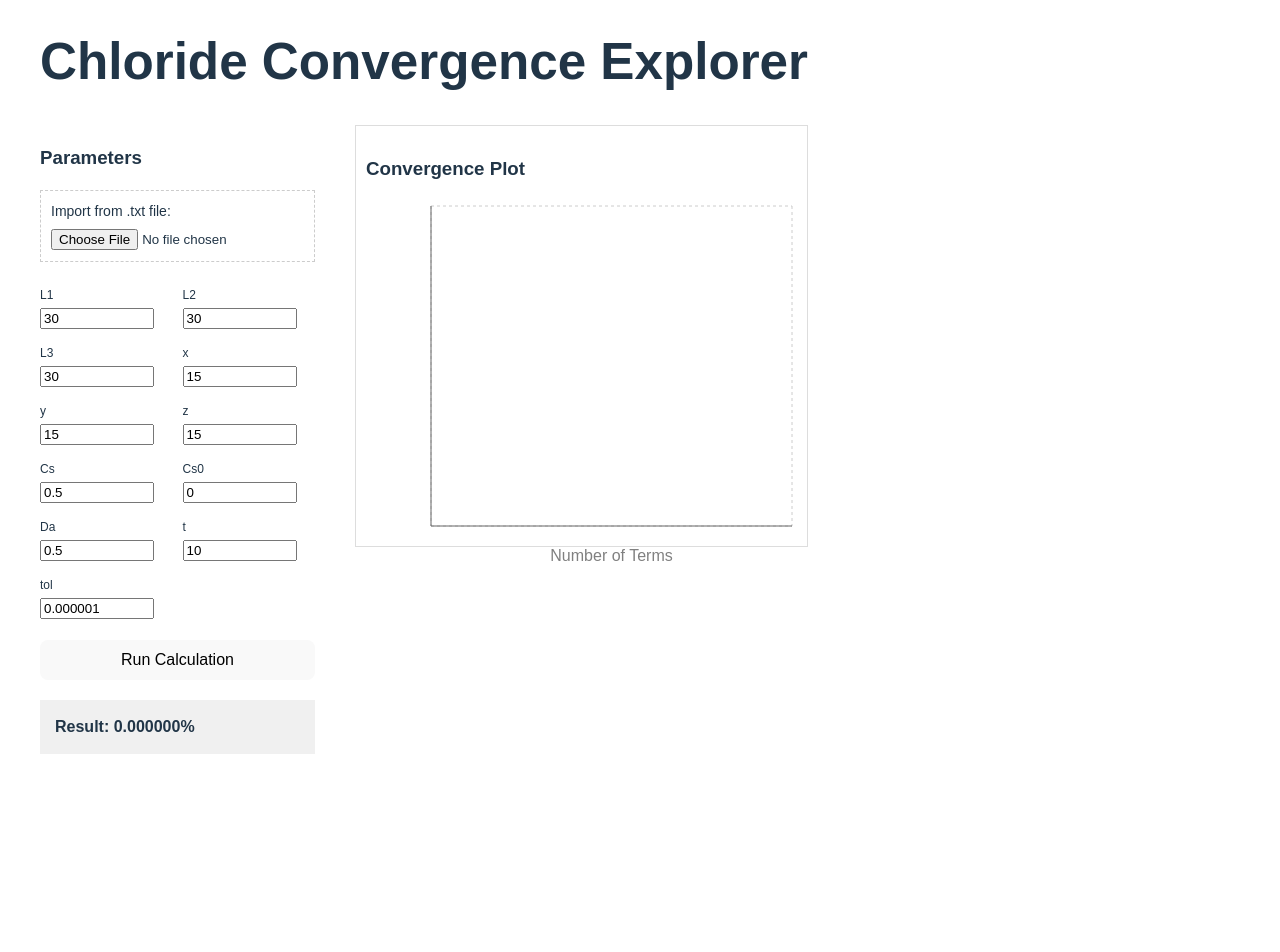
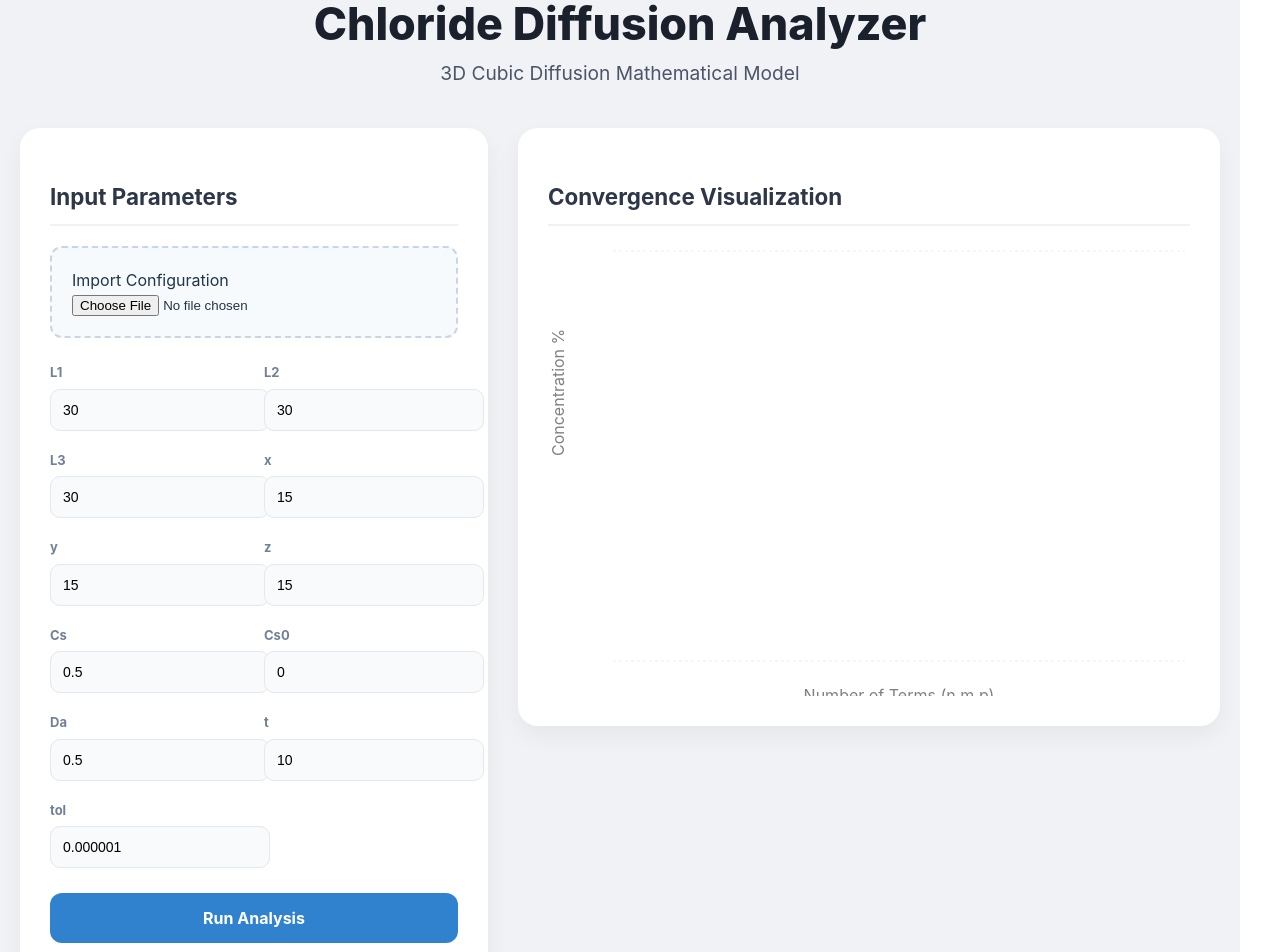
Before and after one commit to sano-thaya/Chloride-Calculator-web-app, a React (Vite) app in the folder chloride-calc/: page / in a window 1280 px wide. Shown: the part 40-992 px from the top of the page. Before the commit the page ends 834 px from the top, so only its background shows below. Built offline with nearby package versions, Linux system fonts and the light colour scheme.

Commit message:
Improve the UI and Add reset button

```diff
--- a/chloride-calc/src/App.jsx
+++ b/chloride-calc/src/App.jsx
@@ -1,6 +1,129 @@
 import { useState } from 'react';
 import { calculateChloride, getConvergenceData, parseInputFile } from './Logic/calculator';
 import { LineChart, Line, XAxis, YAxis, CartesianGrid, Tooltip, ResponsiveContainer } from 'recharts';
+
+const styles = {
+  page: {
+    backgroundColor: "#f0f2f5",
+    minHeight: "100vh",
+    padding: "40px 20px",
+    fontFamily: "'Inter', sans-serif",
+  },
+  container: {
+    maxWidth: "1200px",
+    margin: "0 auto",
+  },
+  header: {
+    marginBottom: "40px",
+    textAlign: "center", // Keeps Heading and Subtitle centered
+  },
+  title: {
+    color: "#1a202c",
+    fontSize: "2.8rem",
+    fontWeight: "800",
+    margin: "0",
+  },
+  subtitle: {
+    color: "#4a5568",
+    fontSize: "1.2rem",
+    marginTop: "10px",
+  },
+  mainGrid: {
+    display: "grid",
+    gridTemplateColumns: "1fr 1.5fr", // Left side is 1 part, Right side is 1.5 parts wide
+    gap: "30px",
+    alignItems: "start",
+  },
+  card: {
+    backgroundColor: "#ffffff",
+    padding: "30px",
+    borderRadius: "20px",
+    boxShadow: "0 10px 25px rgba(0,0,0,0.05)",
+    textAlign: "left", // Ensures all content inside cards starts from the left
+  },
+  cardTitle: {
+    fontSize: "1.4rem",
+    color: "#2d3748",
+    marginBottom: "20px",
+    borderBottom: "2px solid #edf2f7",
+    paddingBottom: "10px",
+  },
+  inputGrid: {
+    display: "grid",
+    gridTemplateColumns: "1fr 1fr", // Two columns of inputs
+    gap: "20px",
+  },
+  inputGroup: {
+    display: "flex",
+    flexDirection: "column",
+    alignItems: "flex-start", // Aligns labels and inputs to the left
+  },
+  fieldLabel: {
+    fontSize: "13px",
+    fontWeight: "700",
+    color: "#718096",
+    marginBottom: "6px",
+  },
+  input: {
+    width: "100%",
+    padding: "12px",
+    borderRadius: "10px",
+    border: "1px solid #e2e8f0",
+    fontSize: "14px",
+    backgroundColor: "#f8fafc",
+  },
+  button: {
+    width: "100%",
+    marginTop: "25px",
+    padding: "15px",
+    backgroundColor: "#3182ce",
+    color: "white",
+    border: "none",
+    borderRadius: "12px",
+    fontSize: "16px",
+    fontWeight: "700",
+    cursor: "pointer",
+    transition: "all 0.2s ease",
+  },
+  resetButton: {
+    width: "100%",
+    marginTop: "12px",
+    padding: "12px",
+    backgroundColor: "transparent",
+    color: "#e53e3e",
+    border: "2px solid #e53e3e",
+    borderRadius: "12px",
+    fontSize: "15px",
+    fontWeight: "600",
+    cursor: "pointer",
+  },
+  resultBox: {
+    marginTop: "30px",
+    padding: "20px",
+    backgroundColor: "#ebf8ff",
+    borderRadius: "15px",
+    textAlign: "center",
+    border: "1px solid #bee3f8",
+  },
+  resultValue: {
+    display: "block",
+    fontSize: "2.2rem",
+    fontWeight: "800",
+    color: "#2b6cb0",
+  },
+  chartContainer: {
+    height: "450px", // Made the graph taller
+    marginTop: "20px",
+  },
+  uploadBox: {
+    marginBottom: "25px",
+    padding: "20px",
+    backgroundColor: "#f7fafc",
+    borderRadius: "12px",
+    border: "2px dashed #cbd5e0",
+    textAlign: "left",
+  }
+};
 
 function App() {
   const [inputs, setInputs] = useState({
@@ -28,6 +151,19 @@ function App() {
     setFinalResult(data[data.length - 1].concentration);
   };
 
+    const handleReset = () => {
+    // Reset all state to initial values
+    setInputs(inputs);
+    setPlotData([]);
+    setFinalResult(0);
+
+    // Reset file input by changing its key
+    setFileKey(Date.now());
+
+    // Optional: Show a confirmation message
+    console.log("All values have been reset to default");
+  };
+
   const handleFileUpload = (e) => {
   const file = e.target.files[0];
   if (!file) return;
@@ -50,52 +186,81 @@ function App() {
 };
 
   return (
-    <div style={{ padding: "40px", fontFamily: "sans-serif", maxWidth: "1000px", margin: "auto" }}>
-      <h1>Chloride Convergence Explorer</h1>
+  <div style={styles.page}>
+    <div style={styles.container}>
+      {/* Header Section */}
+      <header style={styles.header}>
+        <h1 style={styles.title}>Chloride Diffusion Analyzer</h1>
+        <p style={styles.subtitle}>3D Cubic Diffusion Mathematical Model</p>
+      </header>
 
-      <div style={{ display: "flex", gap: "40px" }}>
-        {/* Left: Inputs */}
-        <div style={{ flex: 1 }}>
-          <h3>Parameters</h3>
-          <div style={{ marginBottom: "20px", padding: "10px", border: "1px dashed #ccc" }}>
-            <label style={{ display: "block", marginBottom: "5px", fontSize: "14px" }}>
-              Import from .txt file:
-            </label>
-            <input type="file" accept=".txt" onChange={handleFileUpload} />
+      <div style={styles.mainGrid}>
+
+        {/* LEFT COLUMN: Controls */}
+        <div style={styles.card}>
+          <h3 style={styles.cardTitle}>Input Parameters</h3>
+
+          <div style={styles.uploadBox}>
+            <label style={styles.label}>Import Configuration</label>
+            <input type="file" accept=".txt" onChange={handleFileUpload} style={styles.fileInput} />
           </div>
-          <div style={{ display: "grid", gridTemplateColumns: "1fr 1fr", gap: "10px" }}>
+
+          <div style={styles.inputGrid}>
             {Object.keys(inputs).map(key => (
-              <div key={key}>
-                <label style={{ fontSize: "12px" }}>{key}</label><br/>
-                <input name={key} type="number" value={inputs[key]} onChange={handleInputChange} style={{ width: "80%" }} />
+              <div key={key} style={styles.inputGroup}>
+                <label style={styles.fieldLabel}>{key}</label>
+                <input
+                  name={key}
+                  type="number"
+                  value={inputs[key]}
+                  onChange={handleInputChange}
+                  style={styles.input}
+                />
               </div>
             ))}
           </div>
-          <button onClick={handleCalculate} style={{ width: "100%", marginTop: "20px", padding: "10px", cursor: "pointer" }}>
-            Run Calculation
+
+          <button onClick={handleCalculate} style={styles.button}>
+            Run Analysis
+          </button>
+          <button onClick={handleReset}style={styles.button}>
+            Reset
           </button>
 
-          <div style={{ marginTop: "20px", padding: "15px", background: "#f0f0f0" }}>
-            <strong>Result: {finalResult.toFixed(6)}%</strong>
+          <div style={styles.resultBox}>
+            <span style={styles.resultLabel}>Final Concentration (Cf):</span>
+            <span style={styles.resultValue}>{finalResult.toFixed(6)}%</span>
           </div>
         </div>
 
-        {/* Right: The Chart */}
-        <div style={{ flex: 2, height: "400px", background: "#fff", border: "1px solid #ddd", padding: "10px" }}>
-          <h3>Convergence Plot</h3>
-          <ResponsiveContainer width="100%" height="90%">
-            <LineChart data={plotData}>
-              <CartesianGrid strokeDasharray="3 3" />
-              <XAxis dataKey="terms" label={{ value: 'Number of Terms', position: 'insideBottom', offset: -5 }} />
-              <YAxis domain={['auto', 'auto']} />
-              <Tooltip />
-              <Line type="monotone" dataKey="concentration" stroke="#8884d8" dot={true} />
-            </LineChart>
-          </ResponsiveContainer>
+        {/* RIGHT COLUMN: Visualization */}
+        <div style={styles.card}>
+          <h3 style={styles.cardTitle}>Convergence Visualization</h3>
+          <div style={styles.chartContainer}>
+            <ResponsiveContainer width="100%" height="100%">
+              <LineChart data={plotData}>
+                <CartesianGrid strokeDasharray="3 3" vertical={false} stroke="#eee" />
+                <XAxis dataKey="terms" stroke="#a0aec0" fontSize={12} tickLine={false} axisLine={false} label={{ value: "Number of Terms (n,m,p)", position: "insideBottom", offset: -10 }} />
+                <YAxis stroke="#888" fontSize={12} tickLine={false} axisLine={false} domain={['auto', 'auto']} label={{ value: "Concentration %", angle: -90, position: "insideLeft" }} />
+                <Tooltip contentStyle={styles.tooltip} />
+                <Line
+                  type="monotone"
+                  dataKey="concentration"
+                  stroke="#3182ce"
+                  strokeWidth={4}
+                  dot={{ r: 5, fill: "#3182ce", strokeWidth: 2, stroke: "#fff" }}
+                  activeDot={{ r: 6 }}
+                />
+              </LineChart>
+            </ResponsiveContainer>
+          </div>
         </div>
+
       </div>
     </div>
-  );
+  </div>
+);
+
 }
 
 export default App;
```
